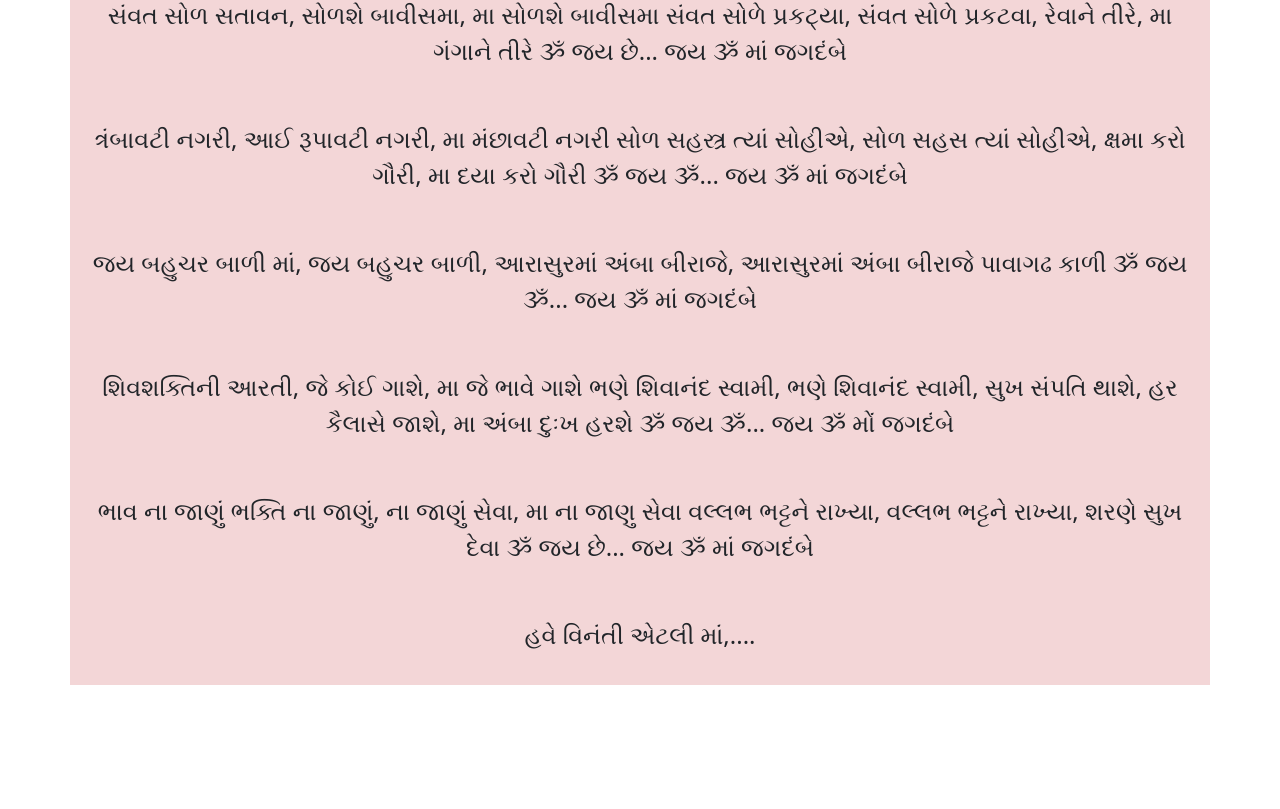
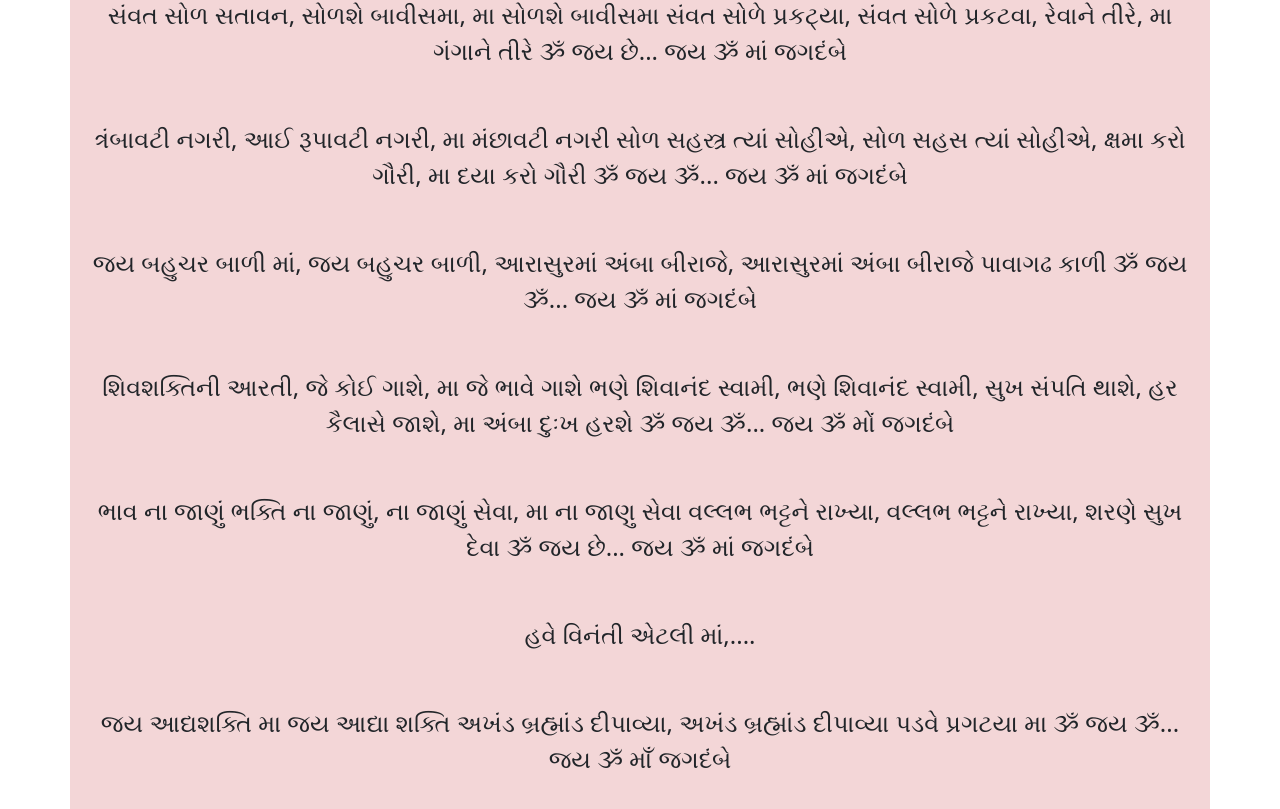
Before and after one commit to Devkumar-parekh/bhajanavali, a React (Create React App) app: page /Adhayshakti in a window 1280 px wide. Shown: the part 2053-2862 px from the top of the page. Before the commit the page ends 2738 px from the top, so only its background shows below. Built offline with nearby package versions, Linux system fonts and the light colour scheme.

Commit message:
Arti updated

```diff
--- a/src/pages/Adhayshakti.js
+++ b/src/pages/Adhayshakti.js
@@ -135,6 +135,12 @@ const Adhayshakti = () => {
           હવે વિનંતી એટલી માં,....
           <br />
         </p>
+        <p>
+          <br />
+          જય આદ્યશક્તિ મા જય આદ્યા શક્તિ અખંડ બ્રહ્માંડ દીપાવ્યા, અખંડ બ્રહ્માંડ
+          દીપાવ્યા પડવે પ્રગટયા મા ૐ જય ૐ... જય ૐ માઁ જગદંબે
+          <br />
+        </p>
       </div>
     </div>
   );
```
